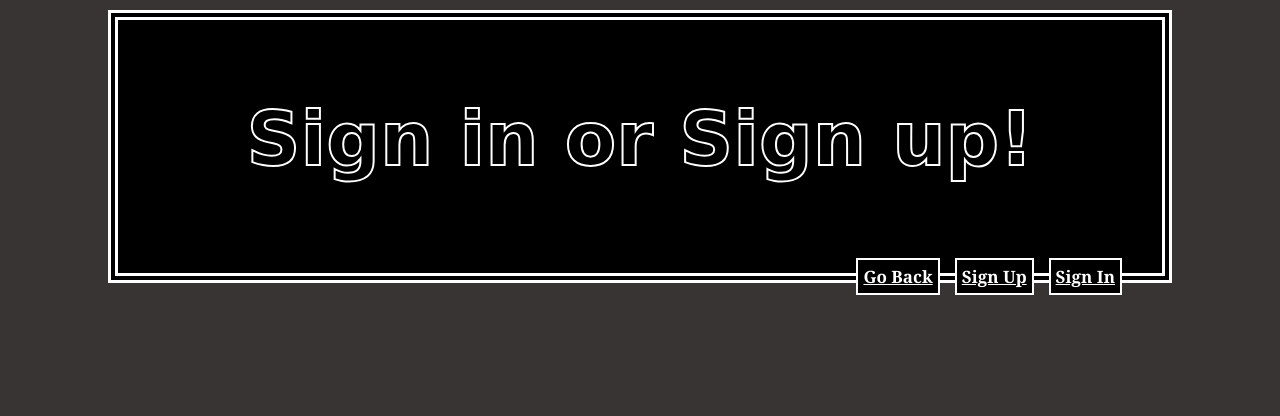
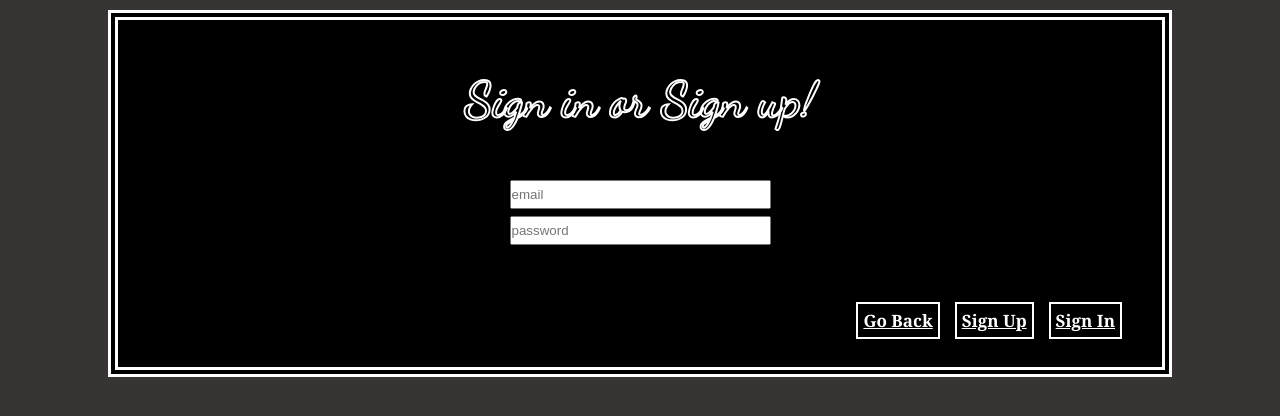
Before and after one commit to AngelFallen13/somethingwhatever, a website: page page2.html in a window 1280 px wide. Drawn offline with Linux system fonts and the light colour scheme.

Commit message:
fixing the visual look of the sign in page

```diff
--- a/page2.html
+++ b/page2.html
@@ -1,20 +1,35 @@
 <!DOCTYPE html>
 <html lang="en">
   <head>
-    <title>Other page</title>
+    <title>Sign In</title>
     <meta charset="UTF-8" />
     <meta name="viewport" content="width=device-width"/>
     <link rel="stylesheet" href="style.css" />
     <script type="module" src="script.js"></script>
+    <link rel="preconnect" href="https://fonts.googleapis.com">
+    <link rel="preconnect" href="https://fonts.gstatic.com" crossorigin>
+    <link href="https://fonts.googleapis.com/css2?family=Dancing+Script:wght@400..700&display=swap" rel="stylesheet">
   </head>
   <body>
     <div class="darksign">
       <h3>
         Sign in or Sign up!
       </h3>
+      <div class="inputtext">
+        <input
+        type="text"
+        placeholder="email"
+        size="30"><br>
+        <input
+        type="text"
+        placeholder="password"
+        size="30"><br>
+      </div>
+      <div class="signbuttons">
       <a href=".\">Sign In</a>
       <a href=".\">Sign Up</a>
       <a href=".\index.html" aria-current="page">Go Back</a>
     </div>
+  </div>
     </body>
     </html>
--- a/style.css
+++ b/style.css
@@ -60,7 +60,17 @@ h2{
 h3{
   background-color: black;
   color: black;
-  font-size: 75px;
+  font-size: 50px;
     -webkit-text-stroke-width: 2px;
   -webkit-text-stroke-color: white;
 }
+.signbuttons{
+  margin-bottom: 100px;
+}
+.inputtext{
+  margin-bottom: 50px;
+}
+input{
+  margin-bottom: 7px;
+  padding:5px 0;
+}
```
